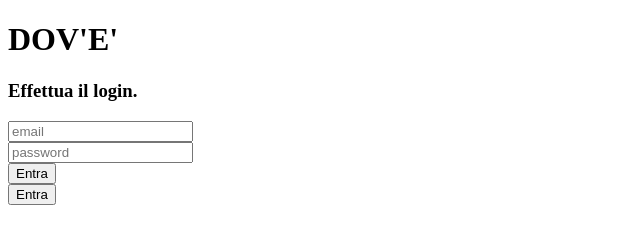
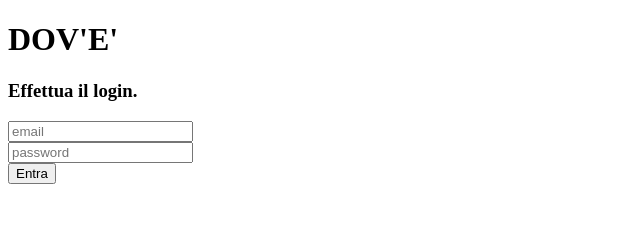
Before and after one commit to Luisi02/CiolacuLabiLuisiMarianiDov-, a plain HTML site: page static/login.html in a window 1280 px wide. Shown: the whole page, without its empty margins (0-640 px from the left). Drawn offline with Linux system fonts and the light colour scheme.

Commit message:
login effettivamente sistemato

```diff
--- a/static/login.html
+++ b/static/login.html
@@ -20,7 +20,6 @@
         <div class="entra">
             <button id="entra" type="button">Entra</button>
         </div>
-        <button id="entra" type="button">Entra</button>
     </div>
 </body>
 </html>
```
